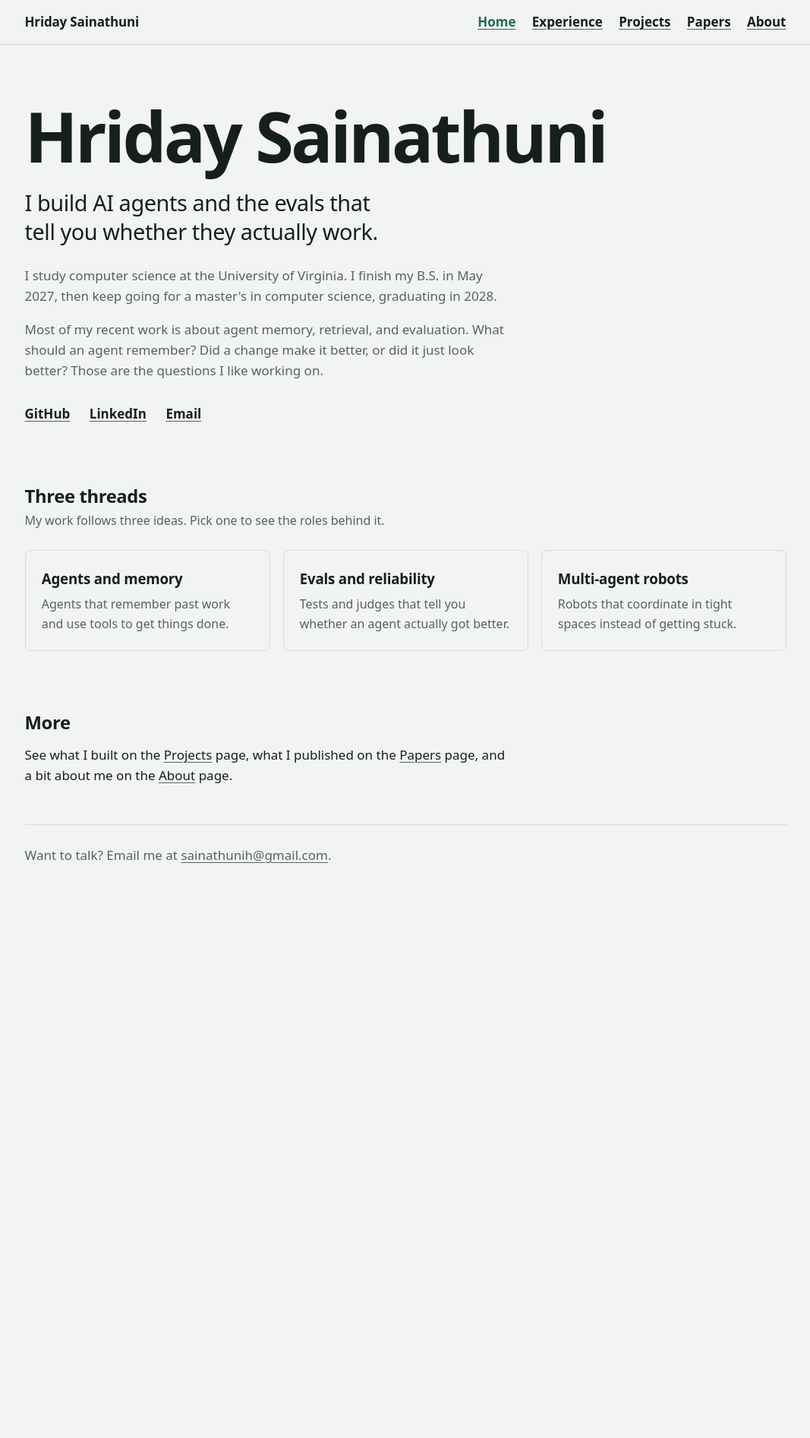
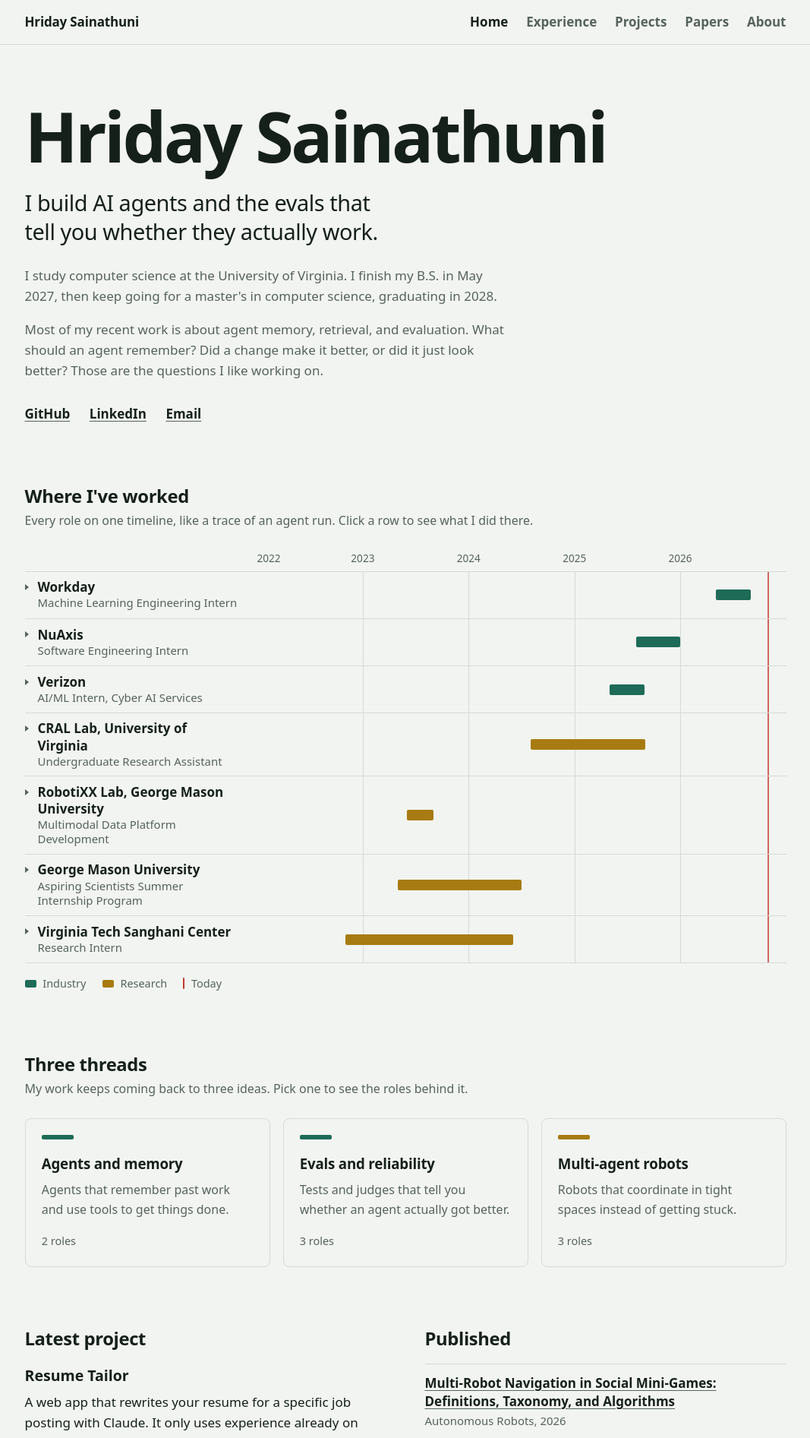
Before and after one commit to HridaySainathuni/HridaySainathuni.github.io, a Next.js app: page / in a window 1280 px wide. Shown: the top 1893 px of the page at 76% size, without its empty margins (106-1173 px from the left). Before the commit the page ends 1190 px from the top, so only its background shows below. Built offline with nearby package versions, Linux system fonts and the light colour scheme.

Commit message:
Add page transitions, home timeline, and nav polish

```diff
--- a/app/globals.css
+++ b/app/globals.css
@@ -62,7 +62,14 @@ a:hover {
 /* Top menu */
 
 .site-nav {
+  position: sticky;
+  top: 0;
+  z-index: 10;
   border-bottom: 1px solid var(--rule);
+  background: color-mix(in srgb, var(--paper) 88%, transparent);
+  -webkit-backdrop-filter: blur(10px);
+  backdrop-filter: blur(10px);
+  view-transition-name: site-nav;
 }
 
 .site-nav-inner {
@@ -79,19 +86,42 @@ a:hover {
   font-weight: 680;
   letter-spacing: -0.01em;
   text-decoration: none;
+  view-transition-name: site-name;
+}
+
+.site-nav-brand[data-home] {
+  visibility: hidden;
+  view-transition-name: none;
 }
 
 .site-nav-links {
   display: flex;
   flex-wrap: wrap;
-  gap: 0.5rem 1.25rem;
+  gap: 0.5rem 1.4rem;
   margin-left: auto;
   font-weight: 560;
 }
 
-.site-nav a[aria-current="page"] {
-  color: var(--industry);
-  text-decoration-color: currentColor;
+.site-nav-links a {
+  position: relative;
+  color: var(--muted);
+  text-decoration: none;
+}
+
+.site-nav-links a:hover,
+.site-nav-links a[aria-current="page"] {
+  color: var(--ink);
+}
+
+.nav-indicator {
+  position: absolute;
+  left: 0;
+  right: 0;
+  bottom: -0.35rem;
+  height: 2px;
+  border-radius: 2px;
+  background: var(--industry);
+  view-transition-name: nav-indicator;
 }
 
 /* Theme cards */
@@ -109,15 +139,39 @@ a:hover {
 }
 
 .theme-card {
-  display: block;
+  display: flex;
+  flex-direction: column;
   border: 1px solid var(--rule);
   border-radius: 8px;
   padding: 1.25rem;
   text-decoration: none;
+  transition: border-color 160ms ease, background-color 160ms ease;
+}
+
+/* A short colored span at the top of each card, echoing the bars in the timeline */
+.theme-card::before {
+  content: "";
+  width: 2.5rem;
+  height: 0.35rem;
+  margin-bottom: 1rem;
+  border-radius: 2px;
+  background: var(--industry);
+  transform-origin: left center;
+  transition: transform 220ms cubic-bezier(0.2, 0.7, 0.2, 1);
+}
+
+.theme-card[data-theme="robots"]::before {
+  background: var(--research);
 }
 
 .theme-card:hover {
+  border-color: var(--ink);
   background: var(--hover);
+  color: inherit;
+}
+
+.theme-card:hover::before {
+  transform: scaleX(1.8);
 }
 
 .theme-card h3 {
@@ -130,6 +184,67 @@ a:hover {
   margin-top: 0.4rem;
   color: var(--muted);
   font-size: 0.94rem;
+}
+
+.theme-count {
+  margin-top: auto;
+  padding-top: 1rem;
+  color: var(--muted);
+  font-size: 0.85rem;
+  font-variant-numeric: tabular-nums;
+}
+
+/* Home: latest project and papers side by side */
+
+.latest {
+  display: grid;
+  gap: 2.5rem;
+}
+
+@media (min-width: 760px) {
+  .latest {
+    grid-template-columns: 1fr 1fr;
+    gap: 3rem;
+  }
+}
+
+.latest-title {
+  margin-top: 1rem;
+  font-size: 1.15rem;
+  font-weight: 620;
+}
+
+.latest .prose {
+  margin-top: 0.35rem;
+}
+
+.latest-link {
+  margin-top: 0.75rem;
+  font-weight: 560;
+}
+
+.latest-papers {
+  margin-top: 1rem;
+}
+
+.latest-papers li {
+  display: flex;
+  flex-direction: column;
+  padding: 0.75rem 0;
+  border-top: 1px solid var(--rule);
+  line-height: 1.4;
+}
+
+.latest-papers li:last-child {
+  border-bottom: 1px solid var(--rule);
+}
+
+.latest-papers a {
+  font-weight: 560;
+}
+
+.hero-name {
+  view-transition-name: site-name;
 }
 
 /* Page */
@@ -420,6 +535,8 @@ a:hover {
 }
 
 .thread-tab {
+  position: relative;
+  isolation: isolate;
   padding: 0.5rem 0.9rem;
   border: 1px solid var(--rule);
   border-radius: 999px;
@@ -429,6 +546,7 @@ a:hover {
   font-size: 0.94rem;
   font-weight: 560;
   cursor: pointer;
+  transition: background-color 160ms ease, color 160ms ease;
 }
 
 .thread-tab:hover {
@@ -436,9 +554,24 @@ a:hover {
 }
 
 .thread-tab[aria-selected="true"] {
+  border-color: var(--ink);
+  background: transparent;
+  color: var(--paper);
+}
+
+/* The dark highlight behind the active tab. It has a view-transition-name,
+   so it slides from tab to tab instead of jumping. */
+.thread-pill {
+  position: absolute;
+  inset: -1px;
+  z-index: -1;
+  border-radius: 999px;
   background: var(--ink);
-  border-color: var(--ink);
-  color: var(--paper);
+  view-transition-name: thread-pill;
+}
+
+.thread-panel {
+  view-transition-name: thread-panel;
 }
 
 .thread-count {
@@ -458,7 +591,12 @@ a:hover {
   margin-top: 1rem;
   padding: 1.25rem 1.5rem;
   border: 1px solid var(--rule);
-  border-radius: 10px;
+  border-left: 3px solid var(--industry);
+  border-radius: 4px 10px 10px 4px;
+}
+
+.role-card[data-kind="research"] {
+  border-left-color: var(--research);
 }
 
 .role-card-head {
@@ -665,6 +803,30 @@ a:hover {
     padding: 3rem 1rem 2.5rem;
   }
 
+  /* On phones the menu is one row that scrolls sideways, and the name stays in the page. */
+  .site-nav-inner {
+    padding: 0.7rem 1rem 0.3rem;
+  }
+
+  .site-nav-brand {
+    display: none;
+  }
+
+  .site-nav-links {
+    flex-wrap: nowrap;
+    gap: 0.95rem;
+    font-size: 0.94rem;
+    margin-left: 0;
+    padding-bottom: 0.45rem;
+    overflow-x: auto;
+    scrollbar-width: none;
+    white-space: nowrap;
+  }
+
+  .site-nav-links::-webkit-scrollbar {
+    display: none;
+  }
+
   .trace-axis {
     grid-template-columns: 1fr;
   }
@@ -704,3 +866,73 @@ a:hover {
     transition: none;
   }
 }
+
+/* Page transitions.
+   Chrome, Edge, and Safari animate between pages. Other browsers navigate normally. */
+
+@view-transition {
+  navigation: auto;
+}
+
+::view-transition-old(root) {
+  animation: page-out 140ms ease-in both;
+}
+
+::view-transition-new(root) {
+  animation: page-in 340ms cubic-bezier(0.2, 0.7, 0.2, 1) both;
+}
+
+/* The menu bar stays put while the page underneath changes. */
+::view-transition-old(site-nav),
+::view-transition-new(site-nav) {
+  animation: none;
+}
+
+/* The big name on the home page shrinks into the menu bar, and back. */
+::view-transition-group(site-name) {
+  animation-duration: 480ms;
+  animation-timing-function: cubic-bezier(0.2, 0.7, 0.2, 1);
+}
+
+::view-transition-group(nav-indicator),
+::view-transition-group(thread-pill) {
+  animation-duration: 320ms;
+  animation-timing-function: cubic-bezier(0.2, 0.7, 0.2, 1);
+}
+
+/* Switching tabs on the experience page only moves the pill and swaps the list. */
+html.vt-tabs::view-transition-old(root),
+html.vt-tabs::view-transition-new(root) {
+  animation: none;
+}
+
+@keyframes page-out {
+  to {
+    opacity: 0;
+  }
+}
+
+@keyframes page-in {
+  from {
+    opacity: 0;
+    transform: translateY(10px);
+  }
+}
+
+@media (prefers-reduced-motion: reduce) {
+  @view-transition {
+    navigation: none;
+  }
+
+  ::view-transition-group(*),
+  ::view-transition-old(*),
+  ::view-transition-new(*) {
+    animation: none !important;
+  }
+
+  .theme-card,
+  .theme-card::before,
+  .thread-tab {
+    transition: none;
+  }
+}
--- a/app/page.tsx
+++ b/app/page.tsx
@@ -1,4 +1,6 @@
-import { profile } from "@/content/profile";
+import Timeline from "@/components/Timeline";
+import { profile, roles, papers } from "@/content/profile";
+import projects from "@/content/projects.json";
 
 const themes = [
   {
@@ -18,13 +20,16 @@ const themes = [
   },
 ];
 
+type Project = { slug: string; title: string; summary: string; updated: string };
+
 export default function Home() {
   const { links } = profile;
+  const latest = [...(projects as Project[])].sort((a, b) => b.updated.localeCompare(a.updated))[0];
 
   return (
     <main className="page">
       <header className="hero">
-        <h1>{profile.name}</h1>
+        <h1 className="hero-name">{profile.name}</h1>
         <p className="tagline">{profile.tagline}</p>
         {profile.intro.map((p) => (
           <p key={p} className="intro">
@@ -40,26 +45,61 @@ export default function Home() {
         </nav>
       </header>
 
+      <section aria-labelledby="where">
+        <h2 id="where">Where I&apos;ve worked</h2>
+        <p className="section-note">
+          Every role on one timeline, like a trace of an agent run. Click a row to see what I did there.
+        </p>
+        <Timeline />
+      </section>
+
       <section aria-labelledby="threads">
         <h2 id="threads">Three threads</h2>
-        <p className="section-note">My work follows three ideas. Pick one to see the roles behind it.</p>
+        <p className="section-note">My work keeps coming back to three ideas. Pick one to see the roles behind it.</p>
         <div className="theme-cards">
-          {themes.map((t) => (
-            <a key={t.id} href={`/experience#${t.id}`} className="theme-card">
-              <h3>{t.title}</h3>
-              <p>{t.desc}</p>
-            </a>
-          ))}
+          {themes.map((t) => {
+            const count = roles.filter((r) => r.themes?.includes(t.id)).length;
+            return (
+              <a key={t.id} href={`/experience/#${t.id}`} className="theme-card" data-theme={t.id}>
+                <h3>{t.title}</h3>
+                <p>{t.desc}</p>
+                <span className="theme-count">
+                  {count} {count === 1 ? "role" : "roles"}
+                </span>
+              </a>
+            );
+          })}
         </div>
       </section>
 
-      <section aria-labelledby="more">
-        <h2 id="more">More</h2>
-        <p className="prose">
-          See what I built on the <a href="/projects">Projects</a> page, what I
-          published on the <a href="/papers">Papers</a> page, and a bit about
-          me on the <a href="/about">About</a> page.
-        </p>
+      <section aria-labelledby="latest" className="latest">
+        <div>
+          <h2 id="latest">Latest project</h2>
+          {latest && (
+            <>
+              <h3 className="latest-title">{latest.title}</h3>
+              <p className="prose">{latest.summary}</p>
+              <p className="latest-link">
+                <a href="/projects/">See all projects</a>
+              </p>
+            </>
+          )}
+        </div>
+        <div>
+          <h2 id="published">Published</h2>
+          <ul className="latest-papers">
+            {papers.map((p) => (
+              <li key={p.description}>
+                {p.url ? (
+                  <a href={p.url} target="_blank" rel="noreferrer">{p.title ?? p.description}</a>
+                ) : (
+                  <span>{p.title ?? p.description}</span>
+                )}
+                <span className="paper-venue">{p.venue}</span>
+              </li>
+            ))}
+          </ul>
+        </div>
       </section>
     </main>
   );
```
